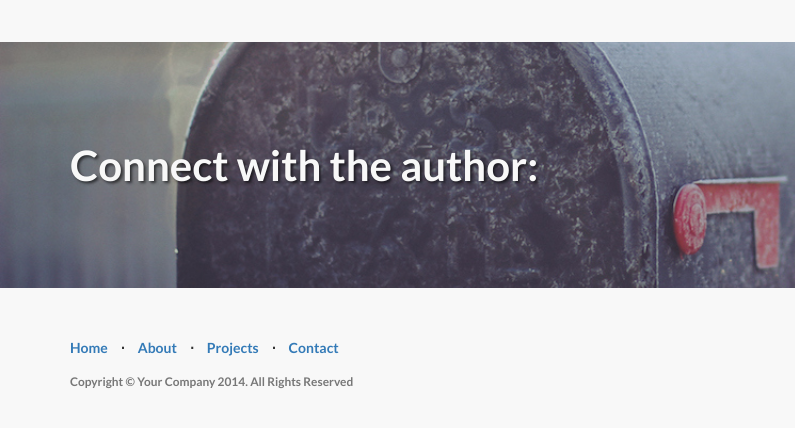
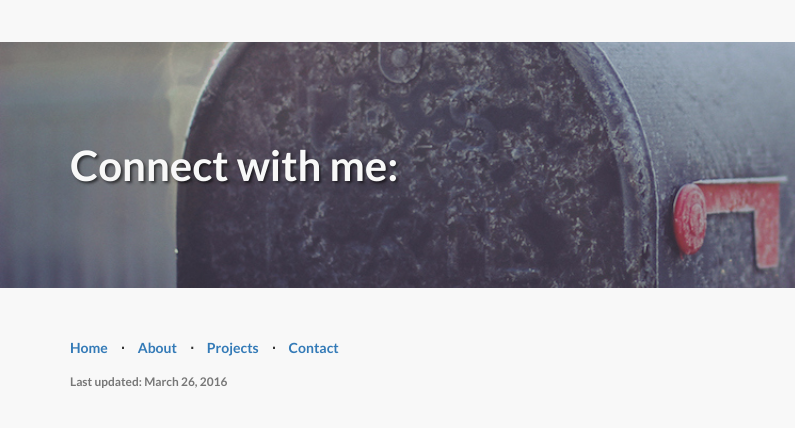
Before and after one commit to dbricare/dbricare.github.io, a plain HTML site: page index.html in a window 1280 px wide. Shown: the part 1939-2367 px from the top of the page, 0-795 px from the left. Drawn offline with Linux system fonts and the light colour scheme.

Commit message:
update footer

```diff
--- a/index.html
+++ b/index.html
@@ -171,7 +171,7 @@
 
             <div class="row">
                 <div class="col-lg-6">
-                    <h2>Connect with the author:</h2>
+                    <h2>Connect with me:</h2>
                 </div>
                 <div class="col-lg-6">
                     <ul class="list-inline banner-social-buttons">
@@ -216,7 +216,7 @@
                             <a href="#contact">Contact</a>
                         </li>
                     </ul>
-                    <p class="copyright text-muted small">Copyright &copy; Your Company 2014. All Rights Reserved</p>
+                    <p class="copyright text-muted small">Last updated: March 26, 2016</p>
                 </div>
             </div>
         </div>
```
